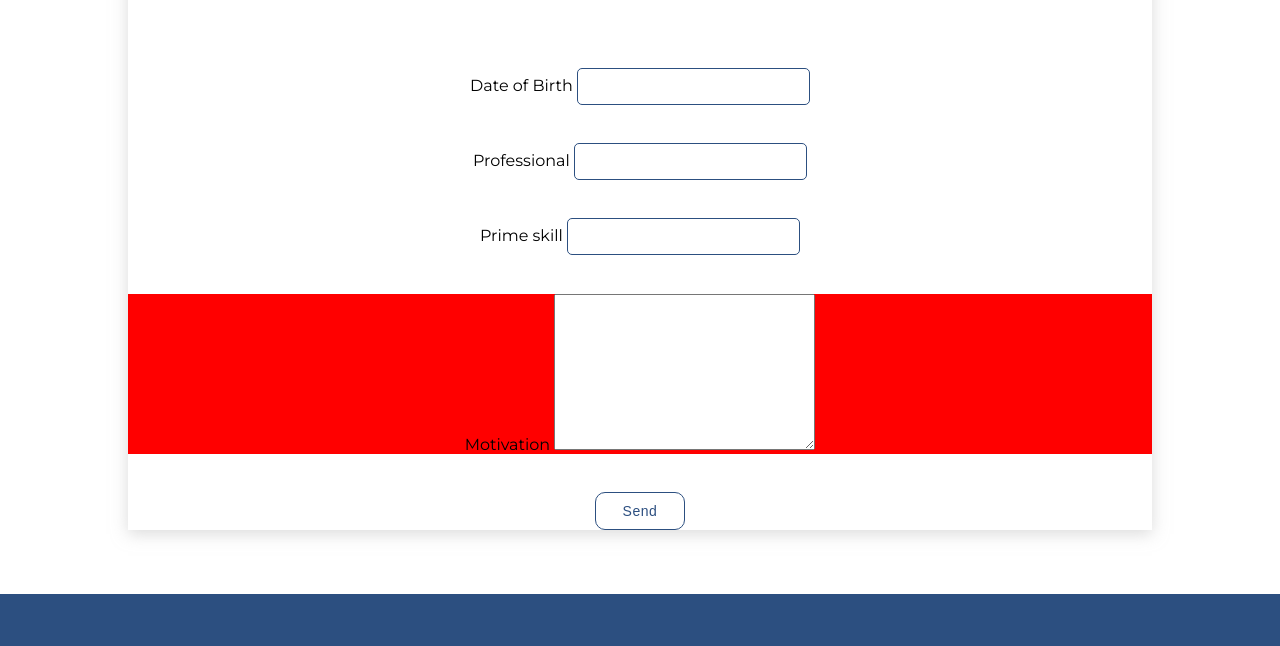
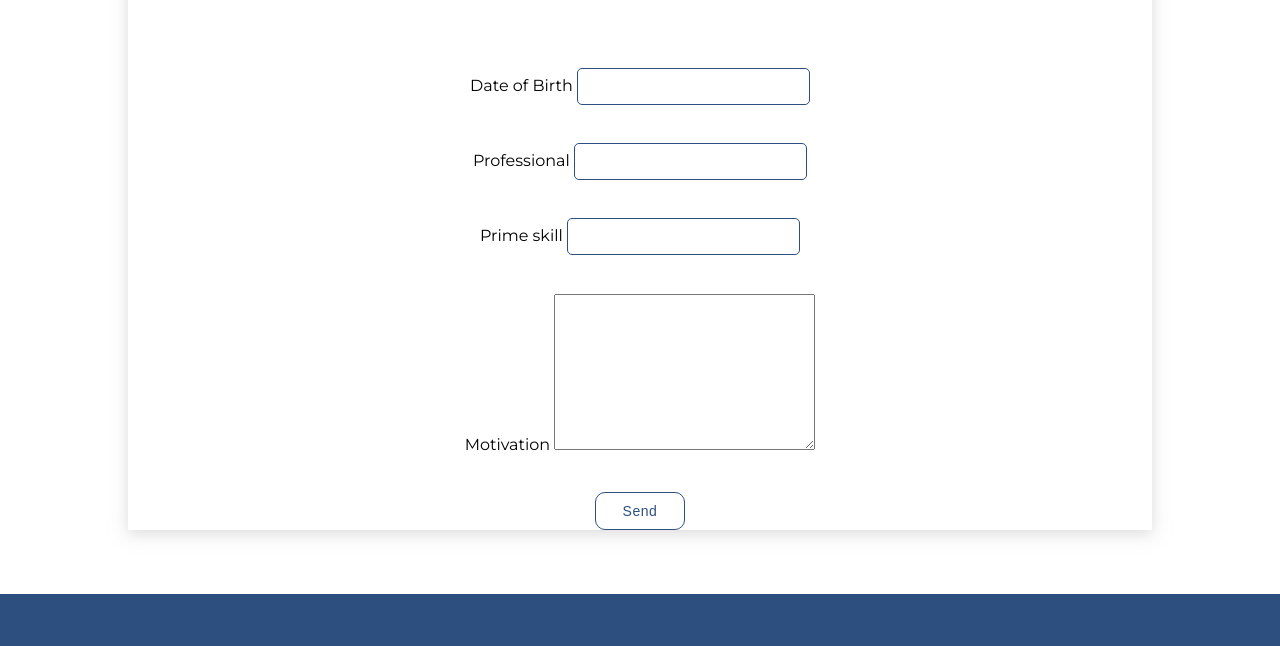
Before and after one commit to Dmitrijv/fend19-html-css, a plain HTML site: page project/join.html in a window 1280 px wide. Shown: the part 1134-1780 px from the top of the page. Drawn offline with Linux system fonts and the light colour scheme.

Commit message:
added a memo for hero section on join page

```diff
--- /dev/null
+++ b/project/style/partial/join/_joinHero.scss
@@ -0,0 +1 @@
+//clip-path: ellipse(77% 49% at 22% 100%);
--- a/project/style/partial/join/_joinSection.scss
+++ b/project/style/partial/join/_joinSection.scss
@@ -67,7 +67,6 @@ label[for="primeskill"] {
 
 label[for="motivation"] {
   grid-area: motivationInput;
-  background-color: red;
 }
 
 button.sendJoinRequestButton {
```
Also changed, not shown: project/style/main.css, 1 other file.
